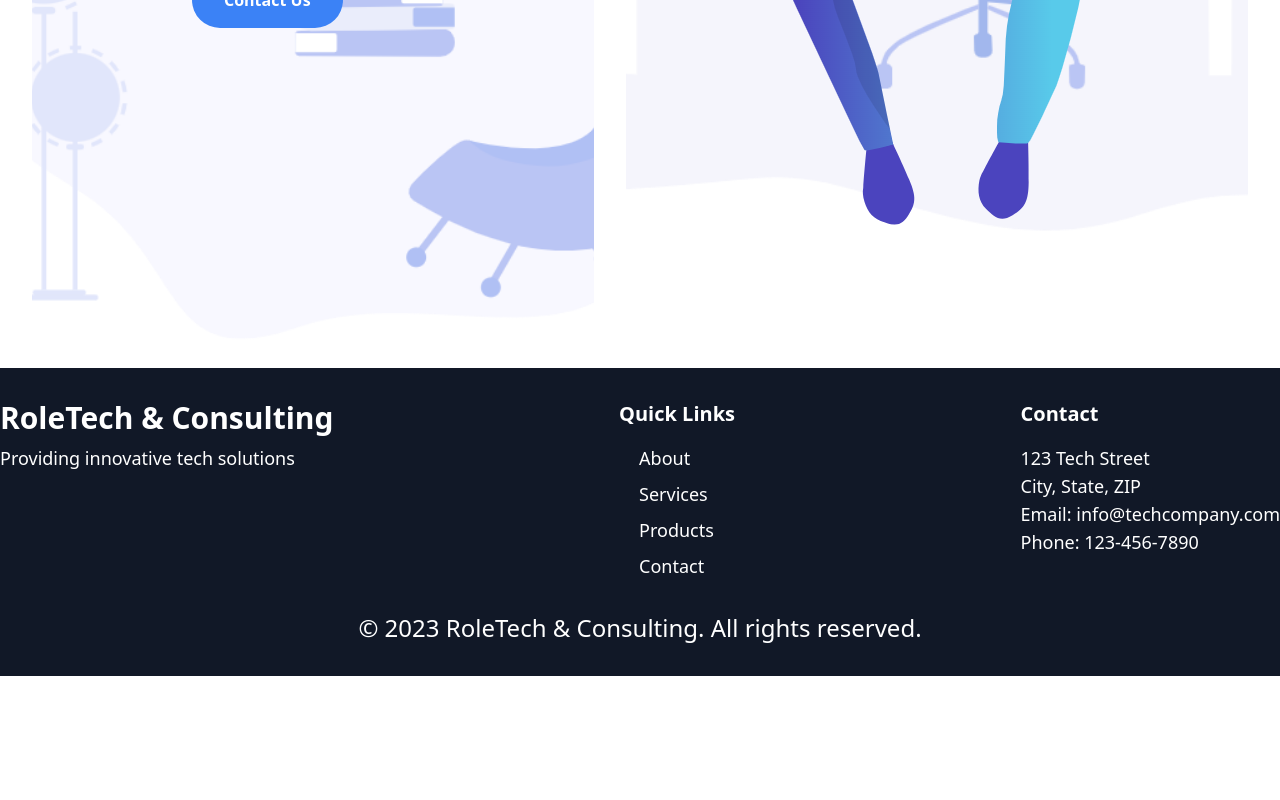
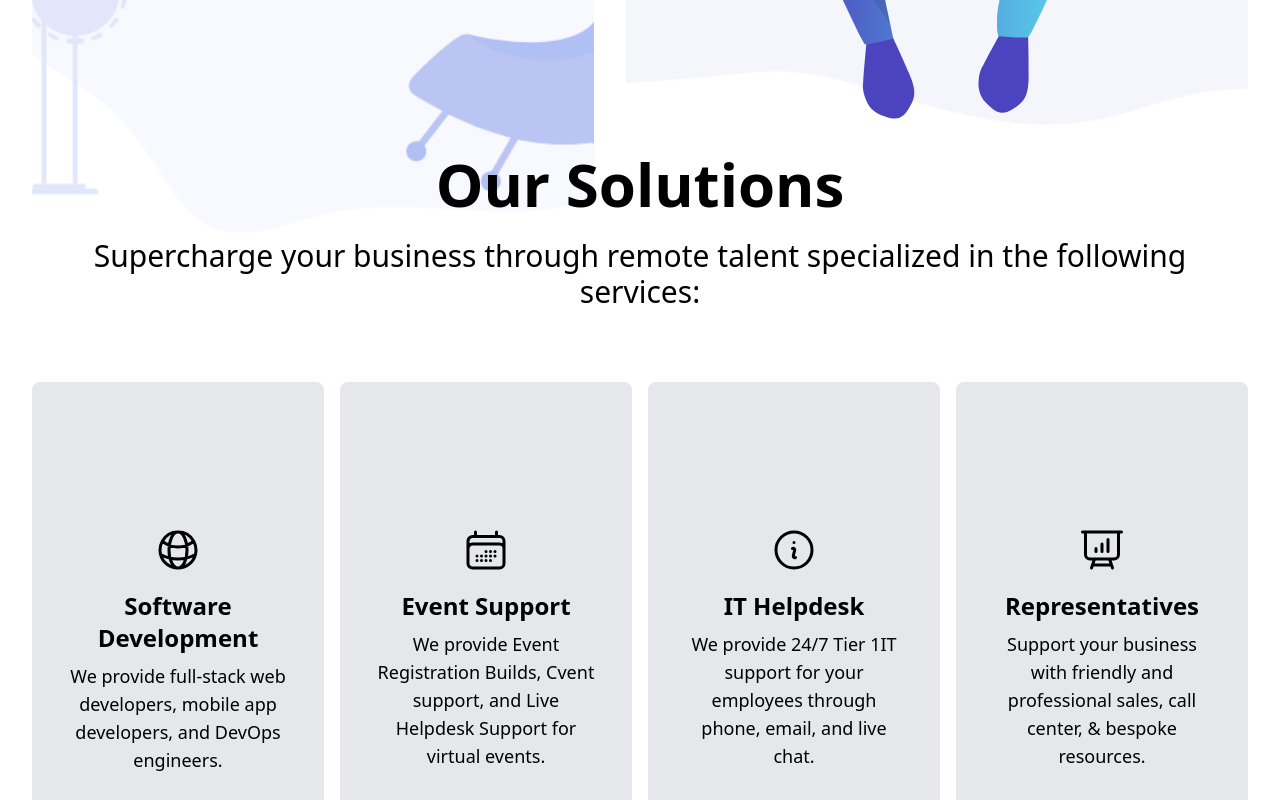
Before and after one commit to DagimAsnake/role-web, a Next.js app: page / in a window 1280 px wide. Shown: the part 760-1560 px from the top of the page. Before the commit the page ends 1436 px from the top, so only its background shows below. Built offline with nearby package versions, Linux system fonts and the light colour scheme.

Commit message:
finished hometwo

```diff
--- a/components/Home/HomeOne.js
+++ b/components/Home/HomeOne.js
@@ -2,7 +2,7 @@ import Link from 'next/link';
 
 const HomeOne = () => {
     return (
-        <div className="flex justify-around items-center">
+        <div className="flex justify-around h-screen items-center">
             <div
                 className="mr-8 py-80 pl-40"
                 style={{
--- /dev/null
+++ b/components/Home/HomeTwo.js
@@ -0,0 +1,44 @@
+import React from 'react';
+
+const HomeTwo = () => {
+    return (
+        <div className="flex flex-col justify-center h-screen text-center">
+            <h1 className="text-6xl font-bold">Our Solutions</h1>
+            <p className="text-3xl mt-6">
+                Supercharge your business through remote talent specialized in the following services:
+            </p>
+            <div className="grid grid-cols-4 gap-4 mt-10">
+                <div className="flex flex-col items-center bg-gray-200 rounded-lg p-8 py-36 mt-8 hover:bg-gray-300 transition duration-300 ease-in-out transform hover:scale-105 cursor-pointer">
+                    <svg xmlns="http://www.w3.org/2000/svg" fill="none" viewBox="0 0 24 24" stroke-width="1.5" stroke="currentColor" className="w-12 h-12">
+                        <path strokeLinecap="round" strokeLinejoin="round" d="M12 21a9.004 9.004 0 008.716-6.747M12 21a9.004 9.004 0 01-8.716-6.747M12 21c2.485 0 4.5-4.03 4.5-9S14.485 3 12 3m0 18c-2.485 0-4.5-4.03-4.5-9S9.515 3 12 3m0 0a8.997 8.997 0 017.843 4.582M12 3a8.997 8.997 0 00-7.843 4.582m15.686 0A11.953 11.953 0 0112 10.5c-2.998 0-5.74-1.1-7.843-2.918m15.686 0A8.959 8.959 0 0121 12c0 .778-.099 1.533-.284 2.253m0 0A17.919 17.919 0 0112 16.5c-3.162 0-6.133-.815-8.716-2.247m0 0A9.015 9.015 0 013 12c0-1.605.42-3.113 1.157-4.418" />
+                    </svg>
+                    <h3 className="text-2xl font-bold mt-4">Software Development</h3>
+                    <p className="text-lg mt-2">We provide full-stack web developers, mobile app developers, and DevOps engineers.</p>
+                </div>
+                <div className="flex flex-col items-center bg-gray-200 rounded-lg p-8 py-36 mt-8 hover:bg-gray-300 transition duration-300 ease-in-out transform hover:scale-105 cursor-pointer">
+                    <svg xmlns="http://www.w3.org/2000/svg" fill="none" viewBox="0 0 24 24" stroke-width="1.5" stroke="currentColor" className="w-12 h-12">
+                        <path stroke-linecap="round" stroke-linejoin="round" d="M6.75 3v2.25M17.25 3v2.25M3 18.75V7.5a2.25 2.25 0 012.25-2.25h13.5A2.25 2.25 0 0121 7.5v11.25m-18 0A2.25 2.25 0 005.25 21h13.5A2.25 2.25 0 0021 18.75m-18 0v-7.5A2.25 2.25 0 015.25 9h13.5A2.25 2.25 0 0121 11.25v7.5m-9-6h.008v.008H12v-.008zM12 15h.008v.008H12V15zm0 2.25h.008v.008H12v-.008zM9.75 15h.008v.008H9.75V15zm0 2.25h.008v.008H9.75v-.008zM7.5 15h.008v.008H7.5V15zm0 2.25h.008v.008H7.5v-.008zm6.75-4.5h.008v.008h-.008v-.008zm0 2.25h.008v.008h-.008V15zm0 2.25h.008v.008h-.008v-.008zm2.25-4.5h.008v.008H16.5v-.008zm0 2.25h.008v.008H16.5V15z" />
+                    </svg>
+                    <h3 className="text-2xl font-bold mt-4">Event Support</h3>
+                    <p className="text-lg mt-2">We provide Event Registration Builds, Cvent support, and Live Helpdesk Support for virtual events.</p>
+                </div>
+                <div className="flex flex-col items-center bg-gray-200 rounded-lg p-8 py-36 mt-8 hover:bg-gray-300 transition duration-300 ease-in-out transform hover:scale-105 cursor-pointer">
+                    <svg xmlns="http://www.w3.org/2000/svg" fill="none" viewBox="0 0 24 24" stroke-width="1.5" stroke="currentColor" className="w-12 h-12">
+                        <path stroke-linecap="round" stroke-linejoin="round" d="M11.25 11.25l.041-.02a.75.75 0 011.063.852l-.708 2.836a.75.75 0 001.063.853l.041-.021M21 12a9 9 0 11-18 0 9 9 0 0118 0zm-9-3.75h.008v.008H12V8.25z" />
+                    </svg>
+                    <h3 className="text-2xl font-bold mt-4">IT Helpdesk</h3>
+                    <p className="text-lg mt-2">We provide 24/7 Tier 1IT support for your employees through phone, email, and live chat.</p>
+                </div>
+                <div className="flex flex-col items-center bg-gray-200 rounded-lg p-8 py-36 mt-8 hover:bg-gray-300 transition duration-300 ease-in-out transform hover:scale-105 cursor-pointer">
+                    <svg xmlns="http://www.w3.org/2000/svg" fill="none" viewBox="0 0 24 24" stroke-width="1.5" stroke="currentColor" className="w-12 h-12">
+                        <path stroke-linecap="round" stroke-linejoin="round" d="M3.75 3v11.25A2.25 2.25 0 006 16.5h2.25M3.75 3h-1.5m1.5 0h16.5m0 0h1.5m-1.5 0v11.25A2.25 2.25 0 0118 16.5h-2.25m-7.5 0h7.5m-7.5 0l-1 3m8.5-3l1 3m0 0l.5 1.5m-.5-1.5h-9.5m0 0l-.5 1.5M9 11.25v1.5M12 9v3.75m3-6v6" />
+                    </svg>
+                    <h3 className="text-2xl font-bold mt-4">Representatives</h3>
+                    <p className="text-lg mt-2">Support your business with friendly and professional sales, call center, & bespoke resources.</p>
+                </div>
+            </div>
+        </div>
+    );
+};
+
+export default HomeTwo;
--- a/components/Navbar.js
+++ b/components/Navbar.js
@@ -25,7 +25,7 @@ const navLinks = [
 
 const Navbar = () => {
     return (
-      <nav className="fixed top-0 left-0 right-0 flex items-center justify-between p-8 bg-gray-900 text-white">
+      <nav className="fixed top-0 left-0 right-0 flex items-center justify-between p-8 bg-gray-900 text-white z-10">
         {/* Logo */}
         <div>
           <Link href="/">
--- a/pages/index.js
+++ b/pages/index.js
@@ -1,9 +1,11 @@
 import HomeOne from "../components/Home/HomeOne"
+import HomeTwo from "../components/Home/HomeTwo"
 
 export default function Home() {
   return (
     <>
       <HomeOne />
+      <HomeTwo />
     </>
   )
 }
```
